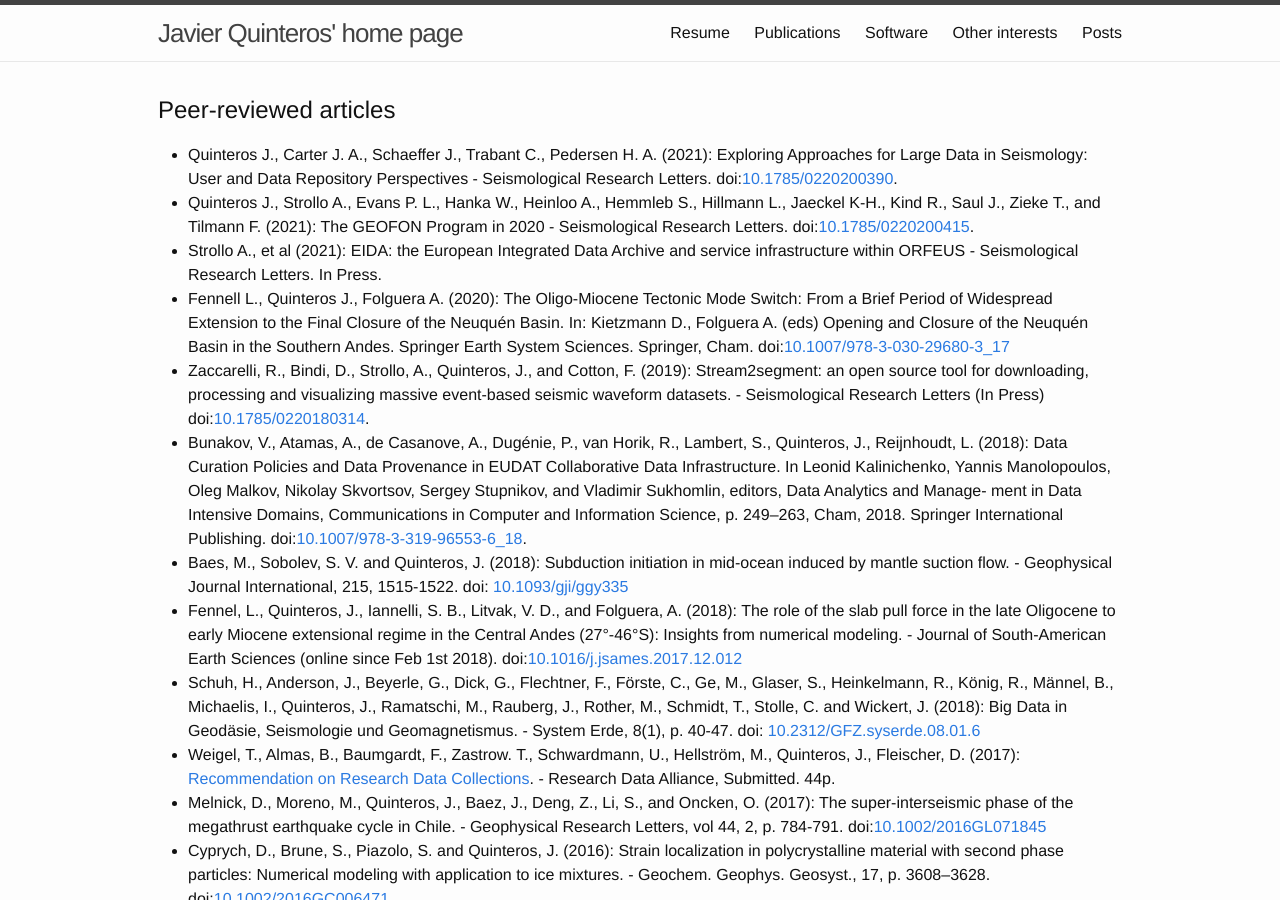
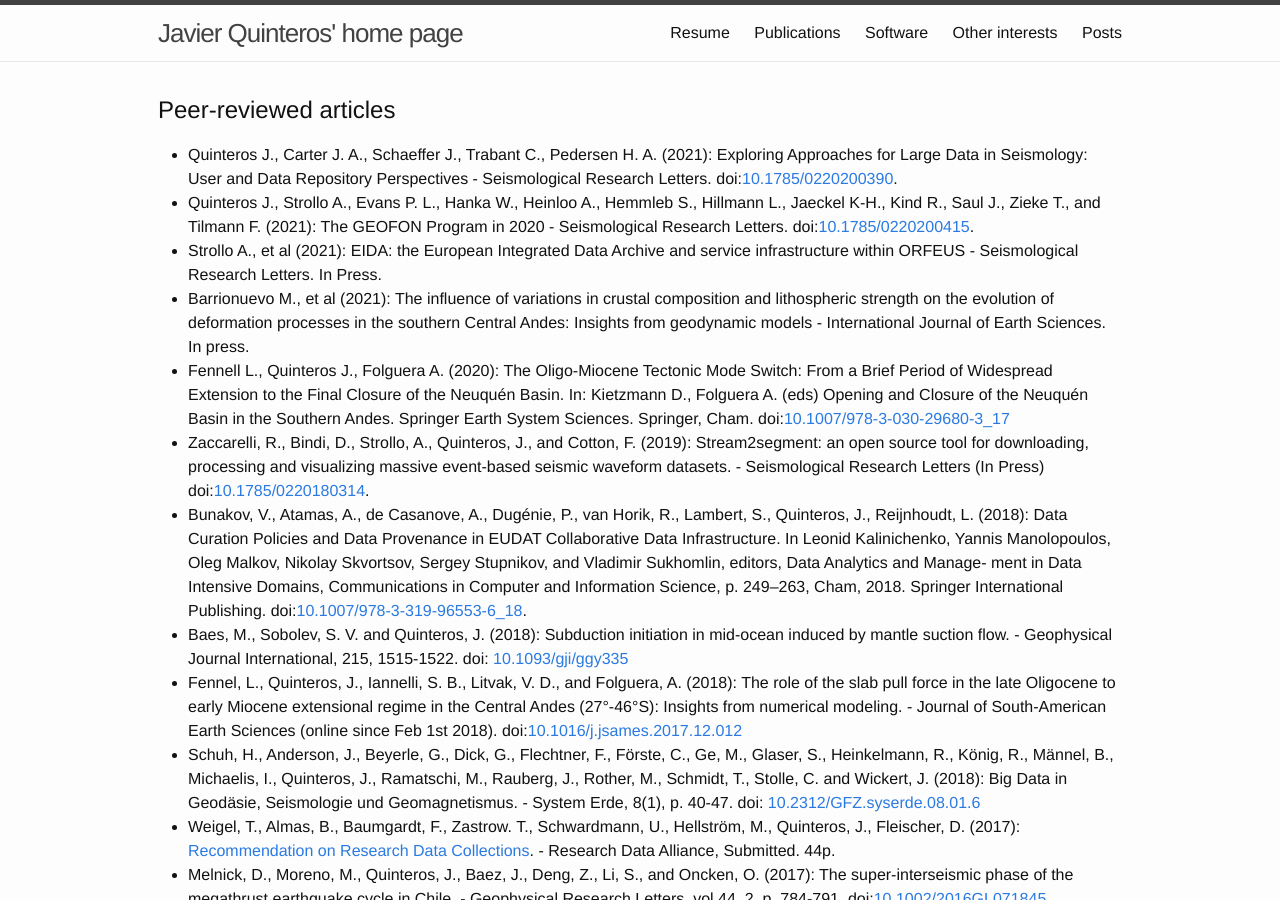
Before and after one commit to javiquinte/javiquinte.github.io, a Jekyll site: the page built from 3-publications.md, in a window 1280 px wide and 900 px high. Built offline with Jekyll 4.4.1, drawn with Linux system fonts in a browser that asks for light colours.

Commit message:
Add the paper with Matias in the IJES

```diff
--- a/3-publications.md
+++ b/3-publications.md
@@ -9,6 +9,7 @@ Peer-reviewed articles
 * Quinteros J., Carter J. A., Schaeffer J., Trabant C., Pedersen H. A. (2021): Exploring Approaches for Large Data in Seismology: User and Data Repository Perspectives - Seismological Research Letters. doi:[10.1785/0220200390](https://doi.org/10.1785/0220200390).
 * Quinteros J., Strollo A., Evans P. L., Hanka W., Heinloo A., Hemmleb S., Hillmann L., Jaeckel K-H., Kind R., Saul J., Zieke T., and Tilmann F. (2021): The GEOFON Program in 2020 - Seismological Research Letters. doi:[10.1785/0220200415](https://doi.org/10.1785/0220200415).
 * Strollo A., et al (2021): EIDA: the European Integrated Data Archive and service infrastructure within ORFEUS - Seismological Research Letters. In Press.
+* Barrionuevo M., et al (2021): The influence of variations in crustal composition and lithospheric strength on the evolution of deformation processes in the southern Central Andes: Insights from geodynamic models - International Journal of Earth Sciences. In press.
 * Fennell L., Quinteros J., Folguera A. (2020): The Oligo-Miocene Tectonic Mode Switch: From a Brief Period of Widespread Extension to the Final Closure of the Neuquén Basin. In: Kietzmann D., Folguera A. (eds) Opening and Closure of the Neuquén Basin in the Southern Andes. Springer Earth System Sciences. Springer, Cham. doi:[10.1007/978-3-030-29680-3_17](http://doi.org/10.1007/978-3-030-29680-3_17)
 * Zaccarelli, R., Bindi, D., Strollo, A., Quinteros, J., and Cotton, F. (2019): Stream2segment: an open source tool for downloading, processing and visualizing massive event-based seismic waveform datasets. - Seismological Research Letters (In Press) doi:[10.1785/0220180314](http://doi.org/10.1785/0220180314).
 * Bunakov, V., Atamas, A., de Casanove, A., Dugénie, P., van Horik, R., Lambert, S., Quinteros, J., Reijnhoudt, L. (2018): Data Curation Policies and Data Provenance in EUDAT Collaborative Data Infrastructure. In Leonid Kalinichenko, Yannis Manolopoulos, Oleg Malkov, Nikolay Skvortsov, Sergey Stupnikov, and Vladimir Sukhomlin, editors, Data Analytics and Manage- ment in Data Intensive Domains, Communications in Computer and Information Science, p. 249–263, Cham, 2018. Springer International Publishing. doi:[10.1007/978-3-319-96553-6_18](http://doi.org/10.1007/978-3-319-96553-6_18).
```
